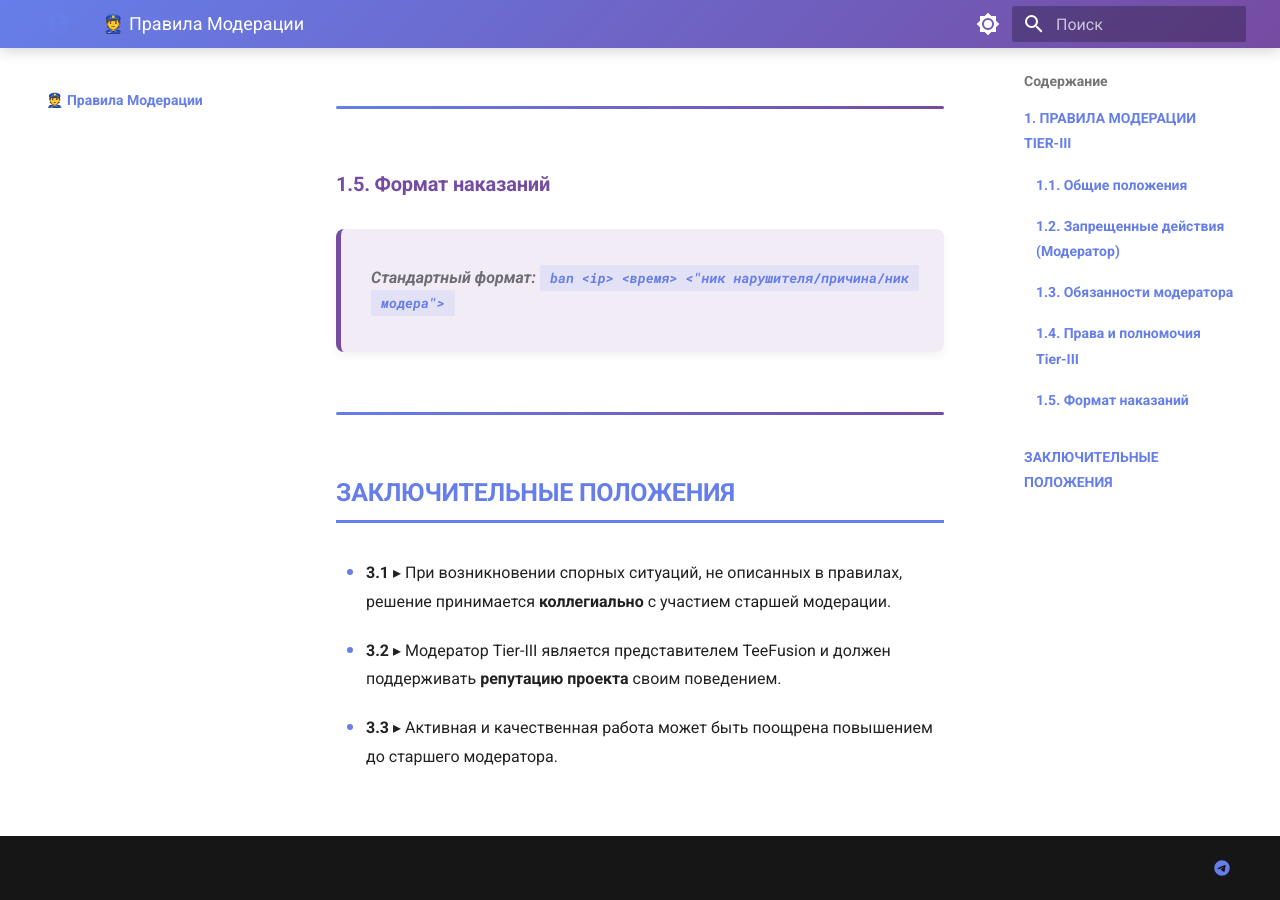
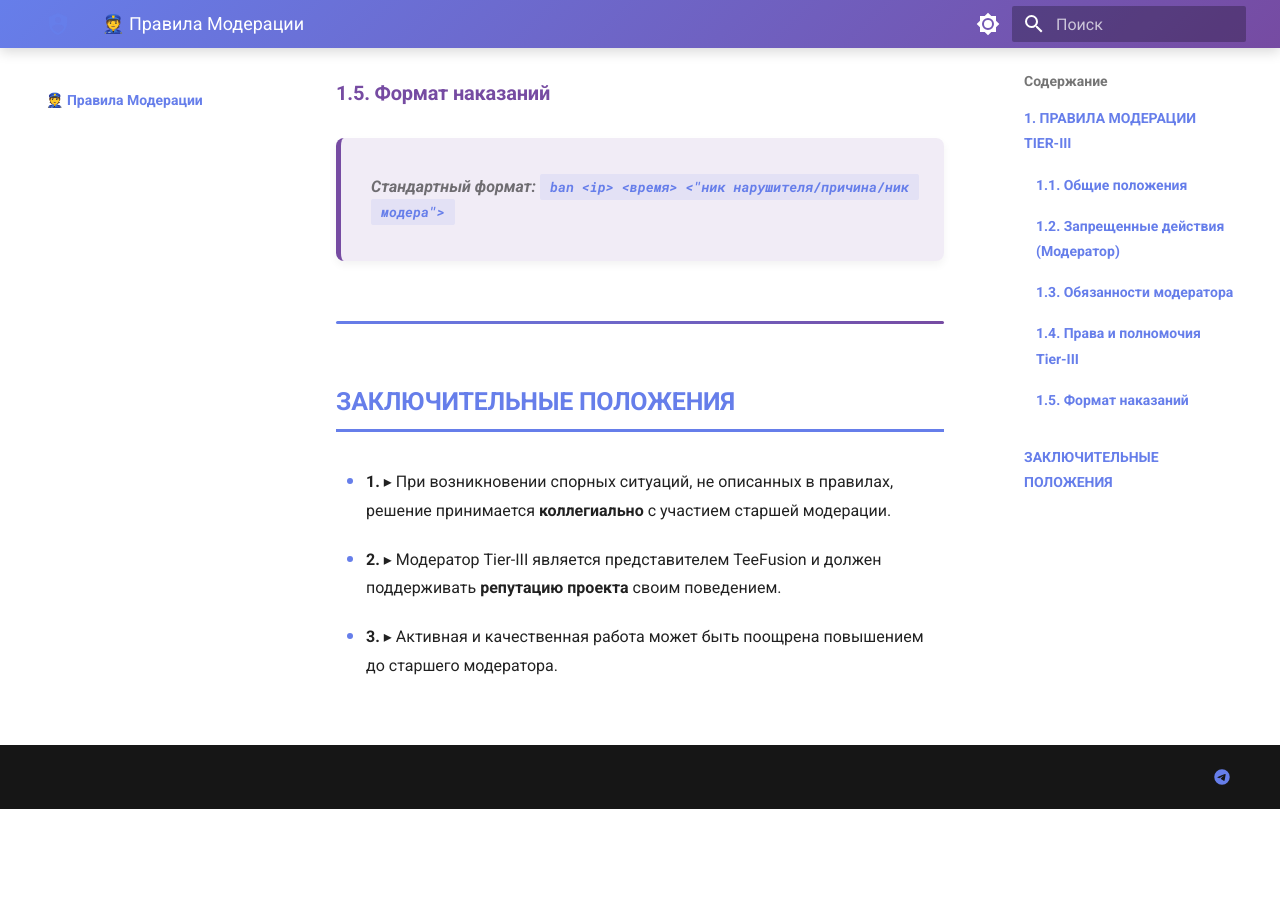
Before and after one commit to yorushi-code/Rules.Tier-III, an MkDocs documentation site: the page built from docs/rules/moderation.md, in a window 1280 px wide and 900 px high, scrolled down 3558 px. Built offline with MkDocs 1.6.1 and Material for MkDocs 9.7.7, drawn with Linux system fonts in a browser that asks for light colours; after the commit the page ends 4367 px from its top, so only the background shows below that.

Commit message:
Update moderation.md

```diff
--- a/docs/rules/moderation.md
+++ b/docs/rules/moderation.md
@@ -49,7 +49,6 @@
     * Просмотр истории нарушений игроков.
 * **Экстренные полномочия (5.3):** Ротация игроков между режимами при перегрузке, немедленный бан при явных нарушениях.
 
----
 ### 1.5. Формат наказаний
 
 > **Стандартный формат:** `ban <ip> <время> <"ник нарушителя/причина/ник модера">`
@@ -58,6 +57,6 @@
 
 ## ЗАКЛЮЧИТЕЛЬНЫЕ ПОЛОЖЕНИЯ
 
-* **3.1** ▸ При возникновении спорных ситуаций, не описанных в правилах, решение принимается **коллегиально** с участием старшей модерации.
-* **3.2** ▸ Модератор Tier-III является представителем TeeFusion и должен поддерживать **репутацию проекта** своим поведением.
-* **3.3** ▸ Активная и качественная работа может быть поощрена повышением до старшего модератора.
+* **1.** ▸ При возникновении спорных ситуаций, не описанных в правилах, решение принимается **коллегиально** с участием старшей модерации.
+* **2.** ▸ Модератор Tier-III является представителем TeeFusion и должен поддерживать **репутацию проекта** своим поведением.
+* **3.** ▸ Активная и качественная работа может быть поощрена повышением до старшего модератора.
```
